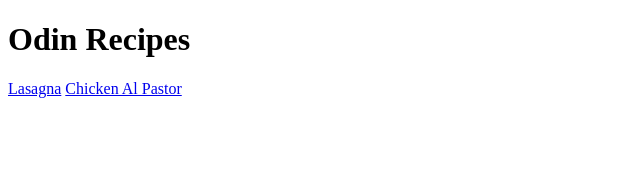
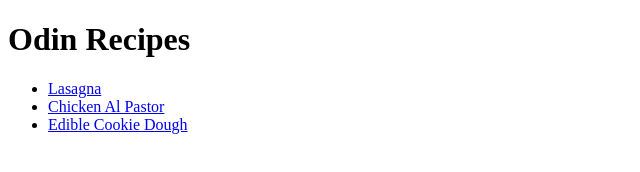
Before and after one commit to winnwy/odin-recipes, a plain HTML site: page index.html in a window 1280 px wide. Shown: the whole page, without its empty margins (0-640 px from the left). Drawn offline with Linux system fonts and the light colour scheme.

Commit message:
Link edible_cookie_dough.html to the index page

```diff
--- a/index.html
+++ b/index.html
@@ -6,7 +6,10 @@
     </head>
     <body>
         <h1>Odin Recipes</h1>
-        <a href="./recipes/lasagna.html">Lasagna</a>
-        <a href="./recipes/chicken_al_pastor.html">Chicken Al Pastor</a>
+        <ul>
+            <li><a href="./recipes/lasagna.html">Lasagna</a></li>
+            <li><a href="./recipes/chicken_al_pastor.html">Chicken Al Pastor</a></li>
+            <li><a href="./recipes/edible_cookie_dough.html">Edible Cookie Dough</a></li>
+        </ul>
     </body>
 </html>
```
